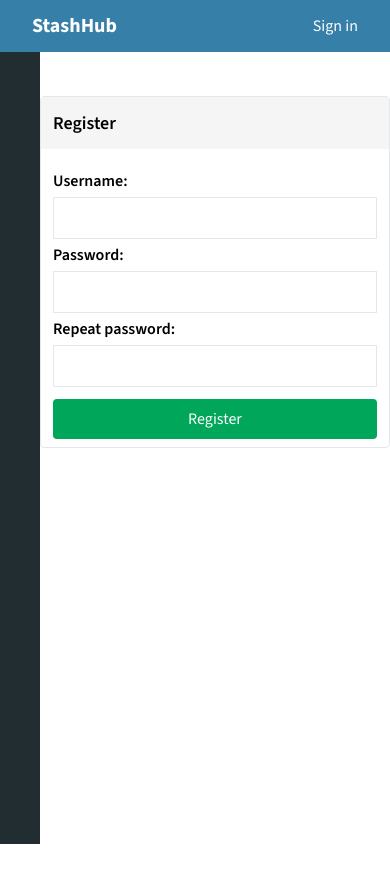
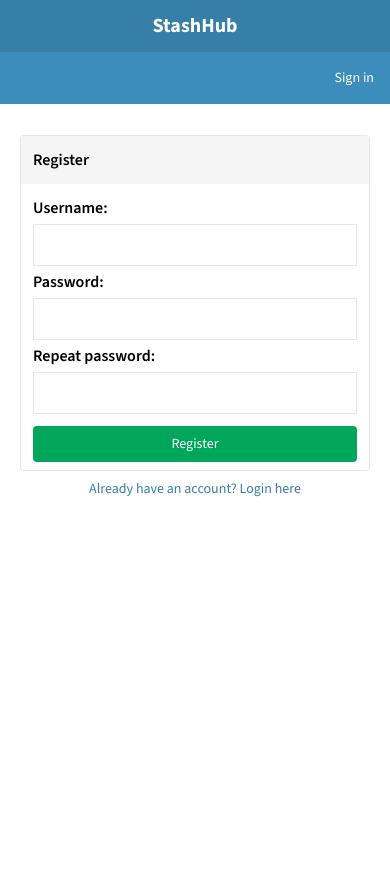
Before and after one commit to DipsDev/Stash, a Flask app: page /auth/register in a window 390 px wide. Before the commit the page ends 844 px from the top, so only its background shows below. Run offline with Flask 3, Linux system fonts and the light colour scheme; some libraries are stand-ins or nearby versions.

Commit message:
make all pages responsive

```diff
--- a/server/src/templates/auth/register.html
+++ b/server/src/templates/auth/register.html
@@ -1,25 +1,26 @@
 {% extends 'base.html' %}
 
 {% block content %}
-<form method="post" action="{{ url_for('auth.register_route') }}" class="flex flex-col items-center justify-center w-full h-full mt-10">
+<form method="post" action="{{ url_for('auth.register_route') }}" class="flex flex-col items-center justify-start w-full h-full mt-10">
 
     <div class="flex flex-col justify-center items-center border w-[350px] rounded">
-        <h3 class="bg-[#F5F5F5] w-full text-lg px-3 py-3 font-semibold">Register</h3>
+        <h3 class="bg-[#F5F5F5] w-full px-3 py-3 font-semibold">Register</h3>
         <div class="px-3 py-2">
-            <div class="mb-3 text-red-600">
+            <div class="mb-1 text-red-600">
                 {% for message in form.username.errors + form.password.errors + form.rep_password.errors %}
                 <p>{{ message }}</p>
                 {% endfor %}
             </div>
             {{ form.csrf_token }}
             <label class="font-semibold" for="user_name">Username:</label>
-            <input id="user_name" name="username" type="text" class="py-2 px-4 w-full border my-1">
+            <input id="user_name" name="username" type="text" class="py-2 px-2 w-full border my-1">
             <label class="font-semibold" for="pass">Password:</label>
-            <input id="pass" name="password" type="password" class="py-2 px-4 w-full border my-1">
+            <input id="pass" name="password" type="password" class="py-2 px-2 w-full border my-1">
             <label class="font-semibold" for="rep_pass">Repeat password:</label>
             <input id="rep_pass" name="rep_password" type="password" class="py-2 px-4 w-full border mt-1">
-            <input type="submit" value="Register" class="w-full text-center bg-[#00A65A] py-2 mt-3 text-white rounded hover:cursor-pointer hover:bg-green-700">
+            <input type="submit" value="Register" class="w-full text-center bg-[#00A65A] text-sm py-2 mt-3 text-white rounded hover:cursor-pointer hover:bg-green-700">
         </div>
     </div>
+    <a href="{{ url_for('auth.login_route') }}" class="mt-2 text-sm text-[#367FA9]">Already have an account? Login here</a>
 </form>
 {% endblock %}
--- a/server/src/templates/base.html
+++ b/server/src/templates/base.html
@@ -10,30 +10,83 @@
       * {
             font-family: "Source Sans 3", sans-serif;
         }
+
+        @media (min-width: 768px) {
+          #main-sidebar {
+            transform: translateX("0px") !important
+          }
+        }
       </style>
+      <script defer>
+          var active = false;
+          function toggle_drawer() {
+              if (!active) {
+                  document.getElementById("mobile-main-sidebar").style.transform = "translate(0px, 0px)";
+                  document.getElementById("main-content").style.marginLeft = "230px"
+                  active = true;
+              } else {
+                  document.getElementById("mobile-main-sidebar").style.transform = "translate(-230px, 0px)";
+                  document.getElementById("main-content").style.marginLeft = "0px"
+                  active = false;
+              }
+          }
+
+          window.onresize = function() {
+            if (window.innerWidth > 768) {
+                active = false
+                document.getElementById("mobile-main-sidebar").style.transform = "translate(-230px, 0px)";
+                document.getElementById("main-content").style.marginLeft = "0px"
+            }
+          }
+
+      </script>
   </head>
   <body>
-    <nav class="bg-[#367FA9] px-8 py-3 flex flex-row items-center justify-between fixed w-full">
-        <a href="{{ url_for('landing_page') }}" class="text-white text-xl font-bold">StashHub</a>
+    <nav class="md:bg-[#367FA9] flex flex-col md:flex-row items-center justify-start fixed w-full z-50">
+        <a href="{{ url_for('landing_page') }}" class="bg-[#367FA9] w-full text-white text-xl font-bold p-3 text-center md:text-left">StashHub</a>
+        <div class="bg-[#3C8DBC] md:bg-transparent w-full flex flex-row-reverse justify-between items-center p-4">
+
             {% if current_user.is_authenticated %}
                 <p class="text-white">{{ current_user.username }}</p>
             {% else %}
-            <a href="{{ url_for('auth.login_route') }}" class="text-white">Sign in</a>
+                <a href="{{ url_for('auth.login_route') }}" class="text-white text-sm">Sign in</a>
             {% endif %}
 
+            {% if self.sidebar() | trim %}
+            <a href="#" class="md:hidden">
+                <svg viewBox="0 0 100 80" width="12" height="12" fill="white" onclick="toggle_drawer()">
+                  <rect width="100" height="20" rx="10"></rect>
+                  <rect y="35" width="100" height="20" rx="10"></rect>
+                  <rect y="70" width="100" height="20" rx="10"></rect>
+                </svg>
+            </a>
+            {% endif %}
+
+
+        </div>
     </nav>
 
-    <main class="flex flex-row items-start justify-start h-screen">
-        <div class="bg-[#222D32] py-3 px-5 text-white w-[170px] h-full">
-            <div class="mt-14">
+
+
+    <main class="flex flex-col md:flex-row items-start justify-start w-full h-screen pt-[95px] md:pt-[50px]">
+        <div class="w-full h-full relative">
+                <div id="main-content" class="w-full h-full flex flex-row justify-start items-start" style="transition: ease-in-out 0.4s">
+                    {% if self.sidebar() | trim %}
+                    <div class="w-[230px] bg-[#222D32] text-white hidden md:block h-full">
+                        {{ self.sidebar() }}
+                    </div>
+                    {% endif %}
+
+                    {% block content %}
+                    {% endblock %}
+
+                </div>
+
+                <div id="mobile-main-sidebar" class="z-10 absolute top-0 left-0 bg-[#222D32] h-full w-[230px] text-white md:hidden" style="transition: ease-in-out 0.4s; transform: translateX(-230px)">
                     {% block sidebar %}
                     {% endblock %}
                 </div>
         </div>
-        <div class="mt-14 w-full">
-                {% block content %}
-                {% endblock %}
-        </div>
     </main>
   </body>
 </html>
```
Also changed, not shown: server/src/templates/auth/login.html (+7 -6 lines), server/src/templates/main_page.html (+7 -2 lines). Lines whose indentation alone changed are shown as unchanged.
